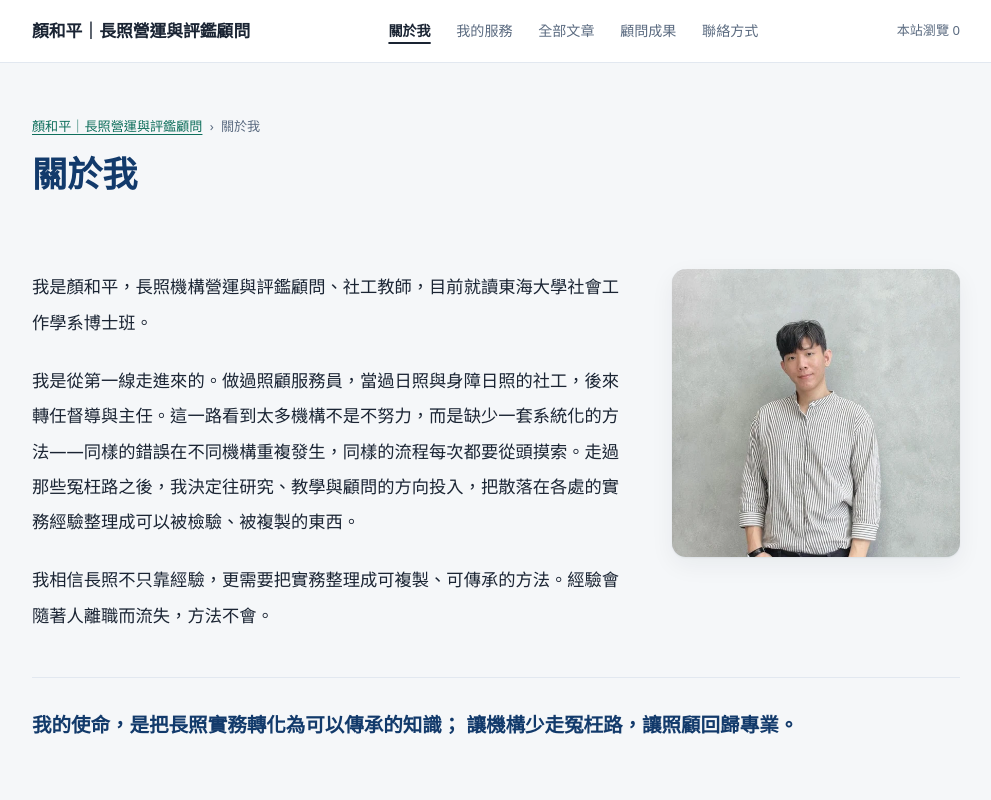
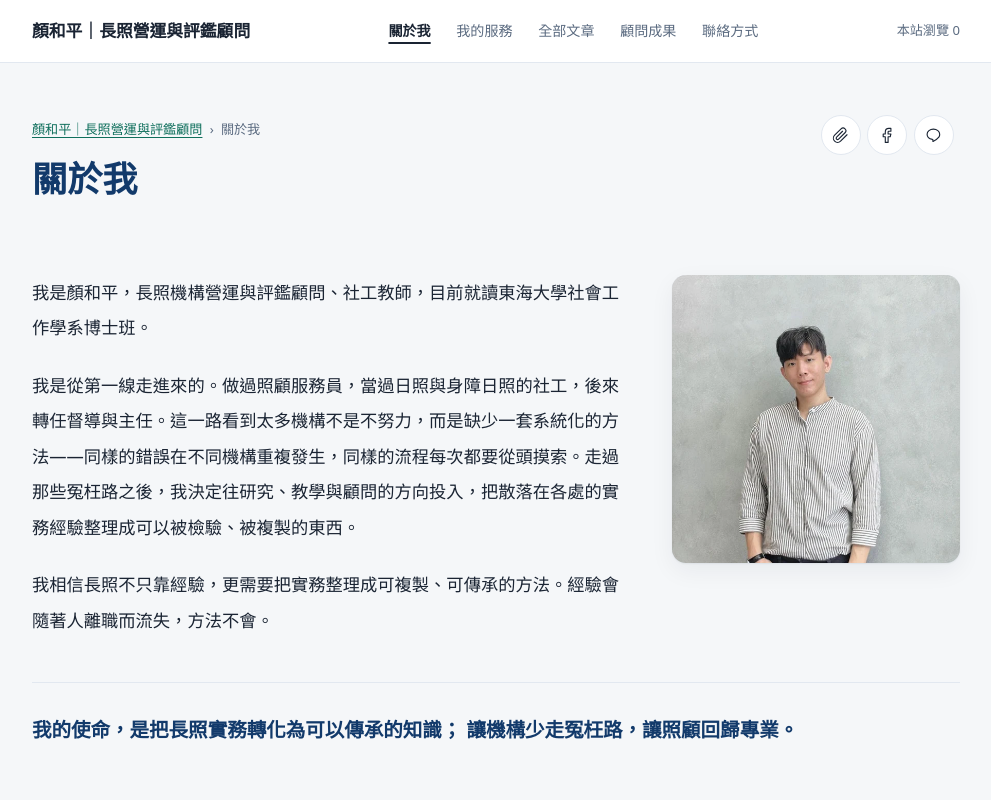
Before and after one commit to a0988343304-ops/ltc-blog, a website: page docs/about/index.html in a window 1280 px wide. Shown: the top 800 px of the page, without its empty margins (144-1135 px from the left). Drawn offline with Linux system fonts and the light colour scheme; no server answers.

Commit message:
content: 更新專業定位第二張卡；關於我與我的服務加上頁首精簡分享鈕
- 「實務、管理與研究兼具」改為作者提供的新版說明
- renderStandalone 的頁首加一列：麵包屑在左、精簡分享鈕在右，
  與文章頁的作者列右側同一種配置

Co-Authored-By: Claude Opus 5 <noreply@anthropic.com>

```diff
--- a/build.mjs
+++ b/build.mjs
@@ -1223,7 +1223,10 @@ function renderStandalone({
   const content = `
       <section class="page-head">
         <div class="wrap">
-          ${crumbsNav(crumbs)}
+          <div class="page-head__top">
+            ${crumbsNav(crumbs)}
+${share ? shareBlock({ url: pageUrl, title: `${label}｜${site.title}`, compact: true }) : ''}
+          </div>
           <h1 class="page-head__title">${escapeHtml(label)}</h1>
           ${lede ? `<p class="page-head__lede">${markEn(clauses(lede))}</p>` : ''}
         </div>
--- a/docs/about/index.html
+++ b/docs/about/index.html
@@ -23,7 +23,7 @@
 <meta name="twitter:image:alt" content="顏和平，長照機構營運與評鑑顧問" />
 <meta property="og:url" content="https://ltc-blog.pages.dev/about/" />
 <link rel="canonical" href="https://ltc-blog.pages.dev/about/" />
-<link rel="stylesheet" href="../assets/css/site.css?v=b48578c347" />
+<link rel="stylesheet" href="../assets/css/site.css?v=919bf9b5eb" />
 <link rel="icon" href="../assets/img/favicon.svg" type="image/svg+xml" />
 <link rel="icon" href="../favicon.ico" sizes="32x32" />
 <link rel="apple-touch-icon" href="../assets/img/icon-512.png" />
@@ -60,11 +60,27 @@
 
       <section class="page-head">
         <div class="wrap">
-          <nav class="crumbs" aria-label="麵包屑">
+          <div class="page-head__top">
+            <nav class="crumbs" aria-label="麵包屑">
             <a href="../">顏和平｜長照營運與評鑑顧問</a>
             <span aria-hidden="true">›</span>
             <span aria-current="page">關於我</span>
           </nav>
+
+          <div class="share share--compact">
+            <span class="sr-only">分享這篇</span>
+            <button type="button" class="share__btn" data-share-url="https://ltc-blog.pages.dev/about/" aria-label="複製連結" title="複製連結" hidden>
+              <svg viewBox="0 0 24 24" fill="none" stroke="currentColor" stroke-width="1.6" stroke-linecap="round" stroke-linejoin="round" aria-hidden="true" focusable="false"><path d="M21.44 11.05l-9.19 9.19a6 6 0 0 1-8.49-8.49l9.19-9.19a4 4 0 0 1 5.66 5.66l-9.2 9.19a2 2 0 0 1-2.83-2.83l8.49-8.48"/></svg>
+            </button>
+            <a class="share__btn" href="https://www.facebook.com/sharer/sharer.php?u=https%3A%2F%2Fltc-blog.pages.dev%2Fabout%2F" target="_blank" rel="noopener noreferrer" aria-describedby="newtab-note" aria-label="分享到 Facebook" title="分享到 Facebook">
+              <svg viewBox="0 0 24 24" fill="none" stroke="currentColor" stroke-width="1.6" stroke-linecap="round" stroke-linejoin="round" aria-hidden="true" focusable="false"><path d="M17 2h-3a5 5 0 0 0-5 5v3H6v4h3v8h4v-8h3l1-4h-4V7a1 1 0 0 1 1-1h3z"/></svg>
+            </a>
+            <a class="share__btn" href="https://social-plugins.line.me/lineit/share?url=https%3A%2F%2Fltc-blog.pages.dev%2Fabout%2F&amp;text=%E9%97%9C%E6%96%BC%E6%88%91%EF%BD%9C%E9%A1%8F%E5%92%8C%E5%B9%B3%EF%BD%9C%E9%95%B7%E7%85%A7%E7%87%9F%E9%81%8B%E8%88%87%E8%A9%95%E9%91%91%E9%A1%A7%E5%95%8F" target="_blank" rel="noopener noreferrer" aria-describedby="newtab-note" aria-label="分享到 LINE" title="分享到 LINE">
+              <svg viewBox="0 0 24 24" fill="none" stroke="currentColor" stroke-width="1.6" stroke-linecap="round" stroke-linejoin="round" aria-hidden="true" focusable="false"><path d="M21 10.4c0-4.1-4-7.4-9-7.4S3 6.3 3 10.4c0 3.6 3.2 6.7 7.5 7.3.3.1.7.2.8.5.1.3.1.6 0 .9l-.1.8c0 .3-.2 1 .9.5s5.7-3.4 7.7-5.8h0A6.6 6.6 0 0 0 21 10.4z"/></svg>
+            </a>
+            <span class="share__status" role="status" aria-live="polite"></span>
+          </div>
+          </div>
           <h1 class="page-head__title">關於我</h1>
 
         </div>
@@ -187,7 +203,7 @@
             </li>
             <li class="tile">
               <h3 class="tile__title">實務、管理與研究兼具</h3>
-              <p class="tile__detail">現場經驗負責檢驗方法能不能落地，管理視角負責看成本與風險，研究方法負責讓結論站得住腳。</p>
+              <p class="tile__detail">現場經驗負責服務模式如何落地執行，管理視角負責行政經營管理、照顧品質監測、團隊建置運作、空間環境規劃、建構資源網絡五大工作情境，研究方法負責拆解與重組繁瑣複雜的工作任務。</p>
             </li>
             <li class="tile">
               <h3 class="tile__title">持續擔任顧問與教學</h3>
--- a/docs/assets/css/site.css
+++ b/docs/assets/css/site.css
@@ -364,6 +364,15 @@ h1, h2, h3, h4 {
 
 .page-head { padding-block: clamp(2rem, 6vw, 3.25rem) 0; }
 
+/* 麵包屑在左、精簡分享鈕在右；窄螢幕自動換行 */
+.page-head__top {
+  display: flex;
+  flex-wrap: wrap;
+  align-items: center;
+  justify-content: space-between;
+  gap: .5rem 1rem;
+}
+
 .page-head__title {
   margin: 0;
   font-size: clamp(1.6rem, 5vw, 2.2rem);
--- a/site.config.json
+++ b/site.config.json
@@ -70,7 +70,7 @@
     },
     {
       "title": "實務、管理與研究兼具",
-      "detail": "現場經驗負責檢驗方法能不能落地，管理視角負責看成本與風險，研究方法負責讓結論站得住腳。"
+      "detail": "現場經驗負責服務模式如何落地執行，管理視角負責行政經營管理、照顧品質監測、團隊建置運作、空間環境規劃、建構資源網絡五大工作情境，研究方法負責拆解與重組繁瑣複雜的工作任務。"
     },
     {
       "title": "持續擔任顧問與教學",
--- a/static/assets/css/site.css
+++ b/static/assets/css/site.css
@@ -364,6 +364,15 @@ h1, h2, h3, h4 {
 
 .page-head { padding-block: clamp(2rem, 6vw, 3.25rem) 0; }
 
+/* 麵包屑在左、精簡分享鈕在右；窄螢幕自動換行 */
+.page-head__top {
+  display: flex;
+  flex-wrap: wrap;
+  align-items: center;
+  justify-content: space-between;
+  gap: .5rem 1rem;
+}
+
 .page-head__title {
   margin: 0;
   font-size: clamp(1.6rem, 5vw, 2.2rem);
```
Also changed, not shown: docs/20260802-service-centered-accreditation/index.html (+1 -1 lines), docs/20260804-my-ltc-journey/index.html (+1 -1 lines), docs/articles/index.html (+5 -2 lines), docs/contact/index.html (+5 -2 lines), docs/index.html (+2 -2 lines), docs/results/index.html (+5 -2 lines), docs/services/index.html (+18 -2 lines).
